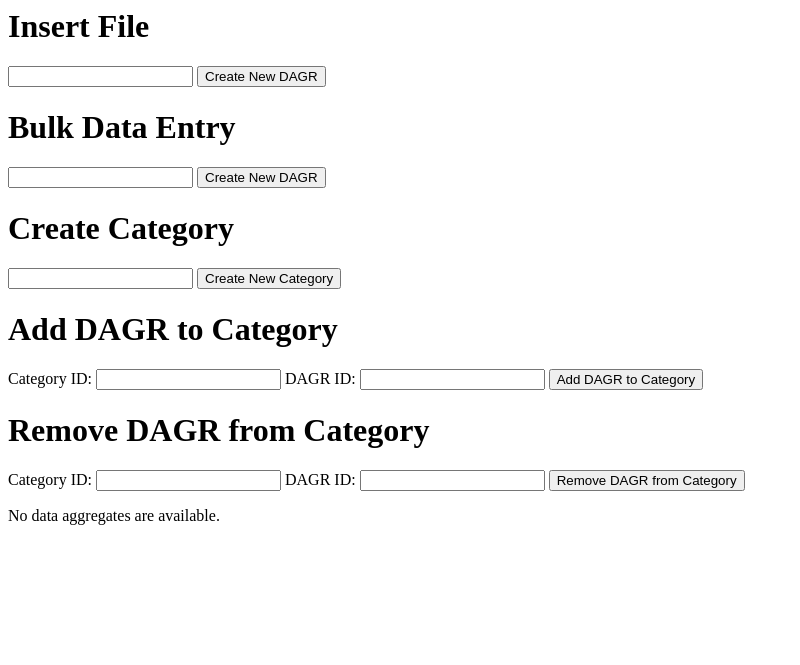
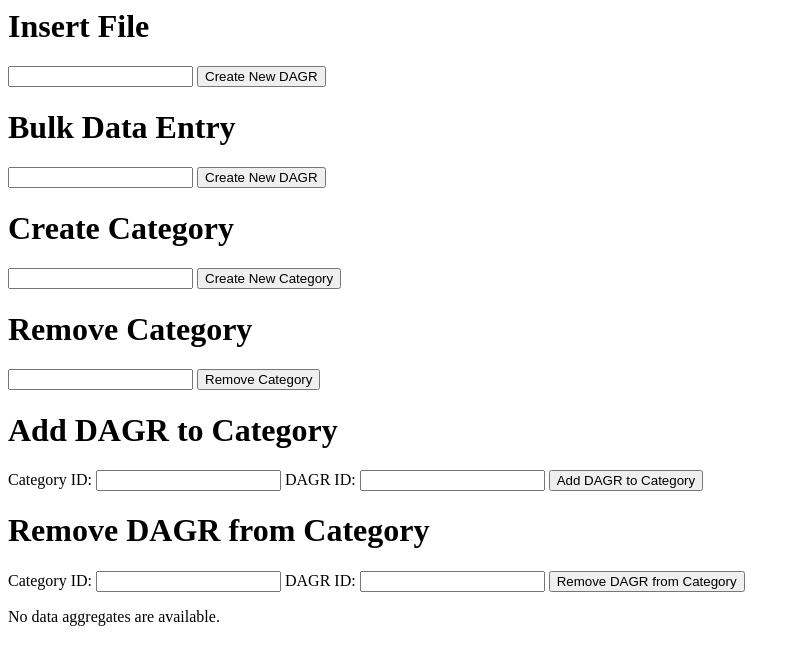
Before and after one commit to JPeterson462/CMSC424-Project, a Django app: page /mmda/ in a window 1280 px wide. Shown: the top 665 px of the page, without its empty margins (0-800 px from the left). Run offline with Django 3.2, Linux system fonts and the light colour scheme; data that the repository does not hold is empty.

Commit message:
KW: Added functionality to remove a category

```diff
--- a/web/mmda/models.py
+++ b/web/mmda/models.py
@@ -29,7 +29,7 @@ class FileMetadata(models.Model):
 
 class Category(models.Model):
     category_name = models.CharField(max_length=200)
-    parent_category = models.ForeignKey('self', on_delete=models.CASCADE, blank=True, null=True)
+    parent_category = models.ForeignKey('self', on_delete=models.SET_NULL, blank=True, null=True)
 
     def __str__(self):
         return "Category: " + self.category_name
--- a/web/mmda/templates/mmda/index.html
+++ b/web/mmda/templates/mmda/index.html
@@ -17,6 +17,13 @@
     {% csrf_token %}
     <input type="text" id="category_name" name="category_name" />
     <input type="submit" value="Create New Category" />
+</form>
+
+<h1>Remove Category</h1>
+<form action="{% url 'mmda:remove_category' %}" method="post">
+    {% csrf_token %}
+    <input type="text" id="category_id" name="category_id" />
+    <input type="submit" value="Remove Category" />
 </form>
 
 <h1>Add DAGR to Category</h1>
--- a/web/mmda/urls.py
+++ b/web/mmda/urls.py
@@ -8,6 +8,7 @@ urlpatterns = [
     url(r'^insert_file/$', views.insert_file, name='insert_file'),
     url(r'^bulk_data_insert/$', views.bulk_data_insert, name='bulk_data_insert'),
     url(r'^create_category/$', views.create_category, name='create_category'),
+    url(r'^remove_category/$', views.remove_category, name='remove_category'),
     url(r'^add_dagr_to_category/$', views.add_dagr_to_category, name='add_dagr_to_category'),
     url(r'^remove_dagr_from_category/$', views.remove_dagr_from_category, name='remove_dagr_from_category')
 ]
--- a/web/mmda/views.py
+++ b/web/mmda/views.py
@@ -113,6 +113,26 @@ def create_category(request):
     # Redirect the user back to the home page
     return HttpResponseRedirect(reverse('mmda:index'))
 
+def remove_category(request):
+    # Get the Category ID from the HTTP request
+    category_id = request.POST['category_id']
+
+    with connection.cursor() as cursor:
+        # Delete all DAGR to Category mappings that involve this category
+        cursor.execute("""
+            DELETE FROM mmda_dataaggregate_categories
+            WHERE category_id = %s
+        """, [category_id])
+
+        # Delete the Category record
+        cursor.execute("""
+            DELETE FROM mmda_category
+            WHERE id = %s
+        """, [category_id])
+
+    # Redirect the user back to the home page
+    return HttpResponseRedirect(reverse('mmda:index'))
+
 def add_dagr_to_category(request):
     # Grab the category ID and DAGR ID from the HTTP request
     dagr_id = request.POST['dagr_id']
```
Also changed, not shown: web/mmda/migrations/0007_auto_20171128_1843.py (added).
